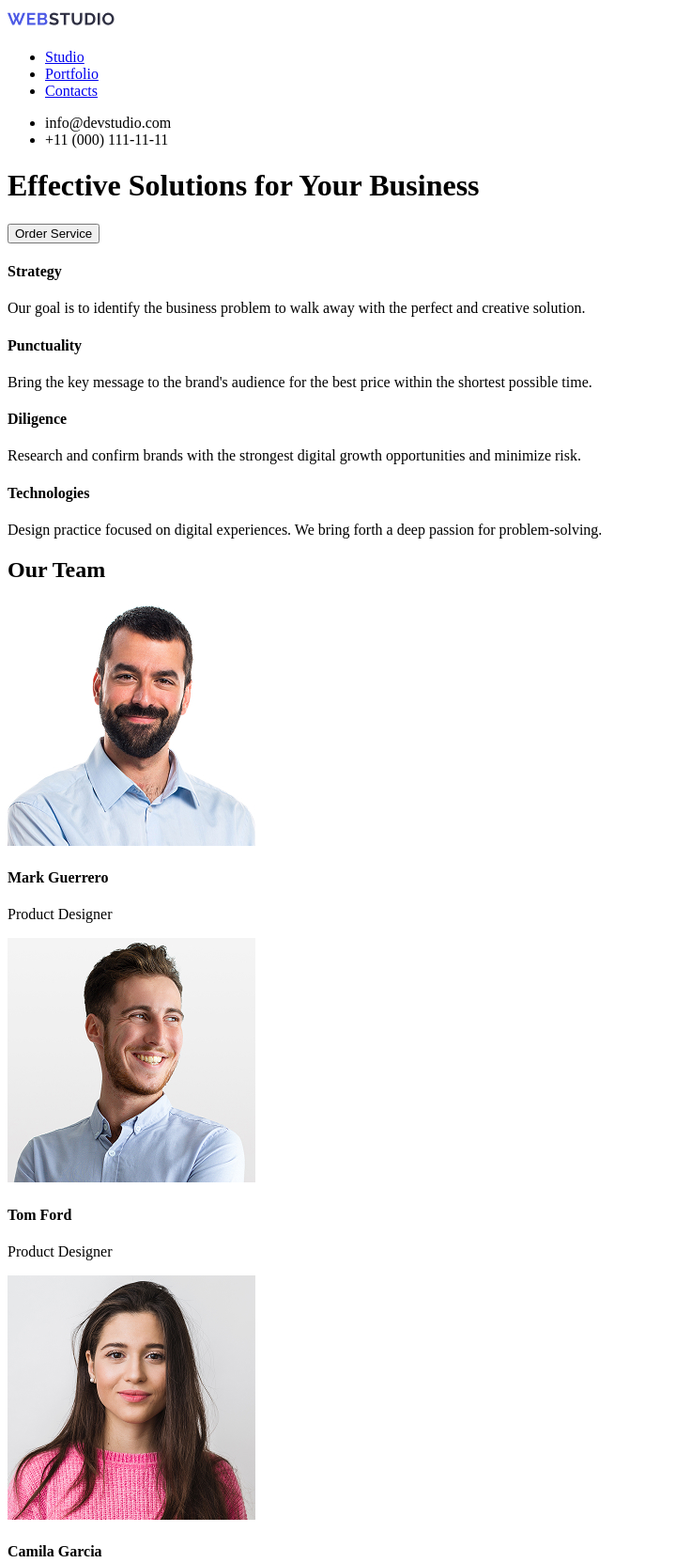
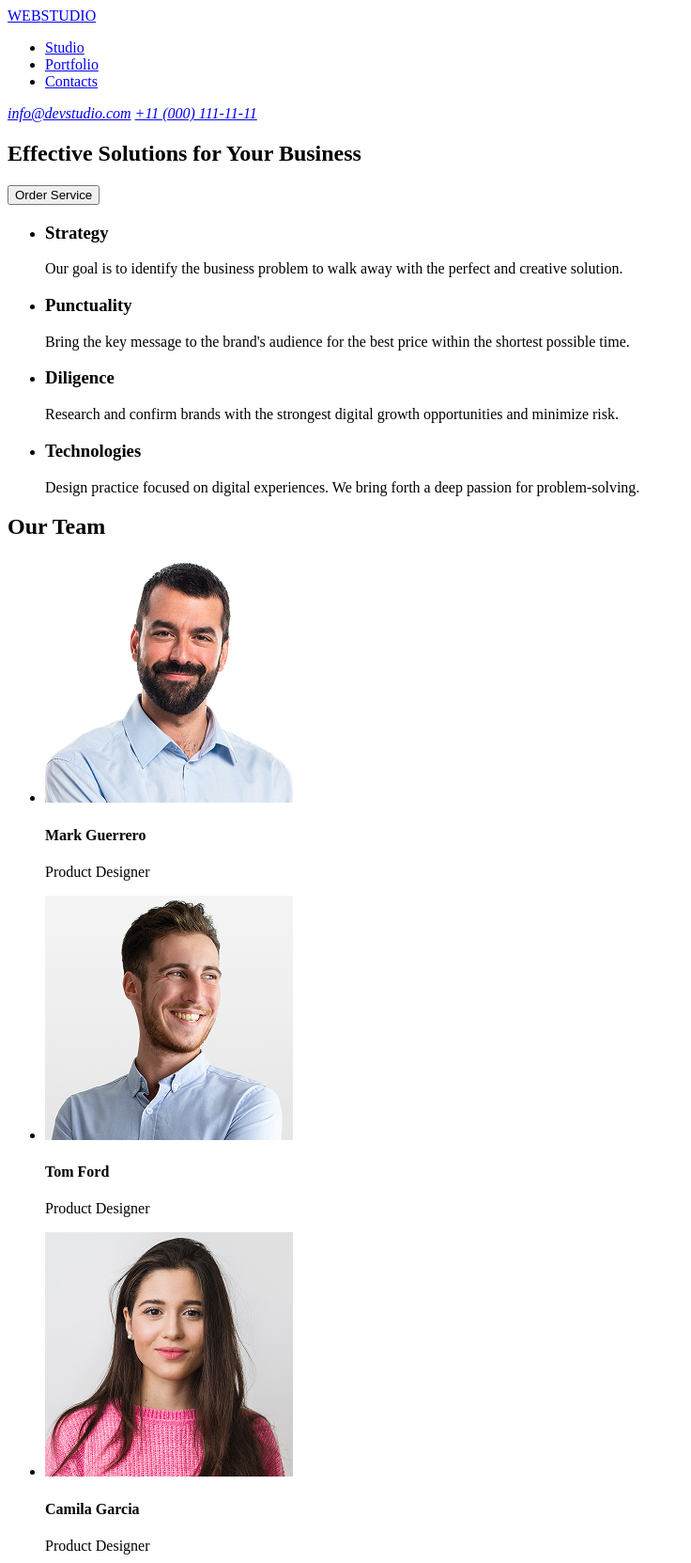
Before and after one commit to EmreEs37/goit-markup-hw-01, a plain HTML site: page index.html in a window 1280 px wide. Shown: the top 1663 px of the page at 94% size, without its empty margins (0-736 px from the left). Drawn offline with Linux system fonts and the light colour scheme.

Commit message:
modified index.html

```diff
--- a/index.html
+++ b/index.html
@@ -8,10 +8,9 @@
   </head>
   <body>
     <header>
-      <a href="index.html">
-        <img alt="logo" src="İmages/Logo.png" width="115" height="24" />
-      </a>
-
+      <div>
+        <a href="index.html" class="logo">WEB<span>STUDIO</span></a>
+      </div>
       <nav>
         <ul>
           <li><a href="#">Studio</a></li>
@@ -19,61 +18,92 @@
           <li><a href="#">Contacts</a></li>
         </ul>
       </nav>
-      <ul>
-        <li>info@devstudio.com</li>
-        <li>+11 (000) 111-11-11</li>
-      </ul>
-
-      <h1>Effective Solutions for Your Business</h1>
-      <button type="button">Order Service</button>
+      <div>
+        <address class="contact" aria-label="İletişim">
+          <a href="mailto:info@devstudio.com">info@devstudio.com</a>
+          <a href="tel:+110001111111">+11 (000) 111-11-11</a>
+        </address>
+      </div>
     </header>
     <main>
       <section>
-        <h4>Strategy</h4>
+        <h1>Effective Solutions for Your Business</h1>
+        <button type="button">Order Service</button>
+      </section>
+      <section>
+        <ul>
+          <li>
+            <h3>Strategy</h3>
             <p>
               Our goal is to identify the business problem to walk away with the
               perfect and creative solution.
             </p>
-        <h4>Punctuality</h4>
+          </li>
+          <li>
+            <h3>Punctuality</h3>
             <p>
               Bring the key message to the brand's audience for the best price
               within the shortest possible time.
             </p>
-        <h4>Diligence</h4>
+          </li>
+          <li>
+            <h3>Diligence</h3>
             <p>
               Research and confirm brands with the strongest digital growth
               opportunities and minimize risk.
             </p>
-        <h4>Technologies</h4>
+          </li>
+          <li>
+            <h3>Technologies</h3>
             <p>
-          Design practice focused on digital experiences. We bring forth a deep
-          passion for problem-solving.
+              Design practice focused on digital experiences. We bring forth a
+              deep passion for problem-solving.
             </p>
+          </li>
+        </ul>
       </section>
       <section>
         <h2>Our Team</h2>
-
-        <img src="İmages/img.jpg" alt="img-mark" width="264" height="260" />
+        <ul>
+          <li>
+            <img src="images/img.jpg" alt="img-mark" width="264" height="260" />
             <h4>Mark Guerrero</h4>
             <p>Product Designer</p>
-
-        <img src="İmages/img1.jpg" alt="img-tom" width="264" height="260" />
+          </li>
+          <li>
+            <img src="images/img1.jpg" alt="img-tom" width="264" height="260" />
             <h4>Tom Ford</h4>
             <p>Product Designer</p>
+          </li>
+          <li>
+            <img
+              src="images/img2.jpg"
+              alt="img-camila"
+              width="264"
+              height="260"
+            />
 
-        <img src="İmages/img2.jpg" alt="img-camila" width="264" height="260" />
             <h4>Camila Garcia</h4>
             <p>Product Designer</p>
+          </li>
+          <li>
+            <img
+              src="images/img3.jpg"
+              alt="img-daniel"
+              width="264"
+              height="260"
+            />
 
-        <img src="İmages/img3.jpg" alt="img-daniel" width="264" height="260" />
             <h4>Daniel Wilson</h4>
             <p>Product Designer</p>
+          </li>
+        </ul>
       </section>
     </main>
     <footer>
-      <a href="index.html">
-        <img alt="logo" src="İmages/Logo.png" width="115" height="24" />
-      </a>
+      <div>
+        <a href="index.html" class="logo">WEB<span>STUDIO</span></a>
+      </div>
       <p>
         Increase the flow of customers and sales for your business with digital
         marketing & growth solutions.
```
Also changed, not shown: images/Logo.png (renamed from İmages/Logo.png), images/img.jpg (renamed from İmages/img.jpg), images/img1.jpg (renamed from İmages/img1.jpg), images/img2.jpg (renamed from İmages/img2.jpg), images/img3.jpg (renamed from İmages/img3.jpg). Lines whose indentation alone changed are shown as unchanged.
